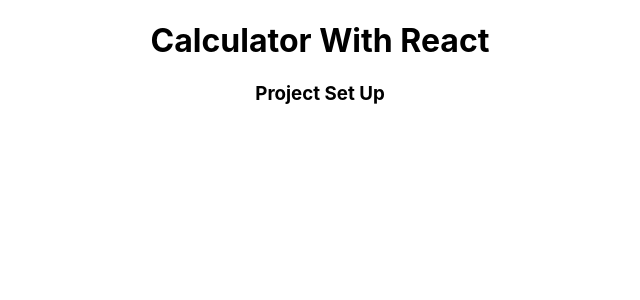
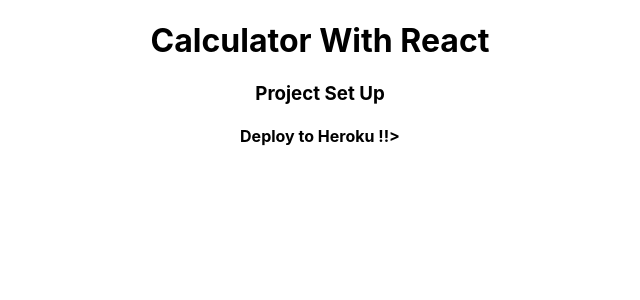
Before and after one commit to bellom/CalculatorWithReact, a React (Create React App) app: page / in a window 1280 px wide. Shown: the top 300 px of the page, without its empty margins (320-960 px from the left). Built offline with nearby package versions, Linux system fonts and the light colour scheme.

Commit message:
project deploted to heroku

```diff
--- a/src/App.js
+++ b/src/App.js
@@ -6,6 +6,7 @@
     <div className="App">
       <h1>Calculator With React</h1>
       <h3>Project Set Up</h3>
+      <h4>Deploy to Heroku !!></h4>
     </div>
   );
 }
```
